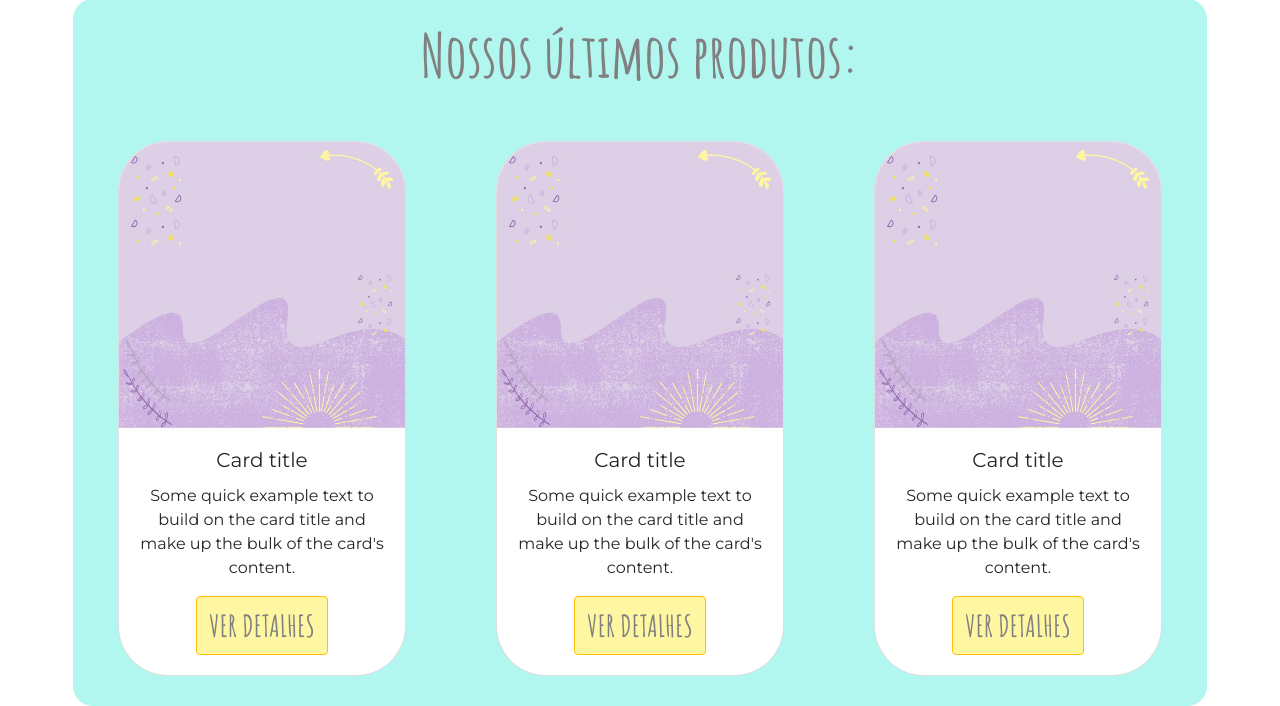
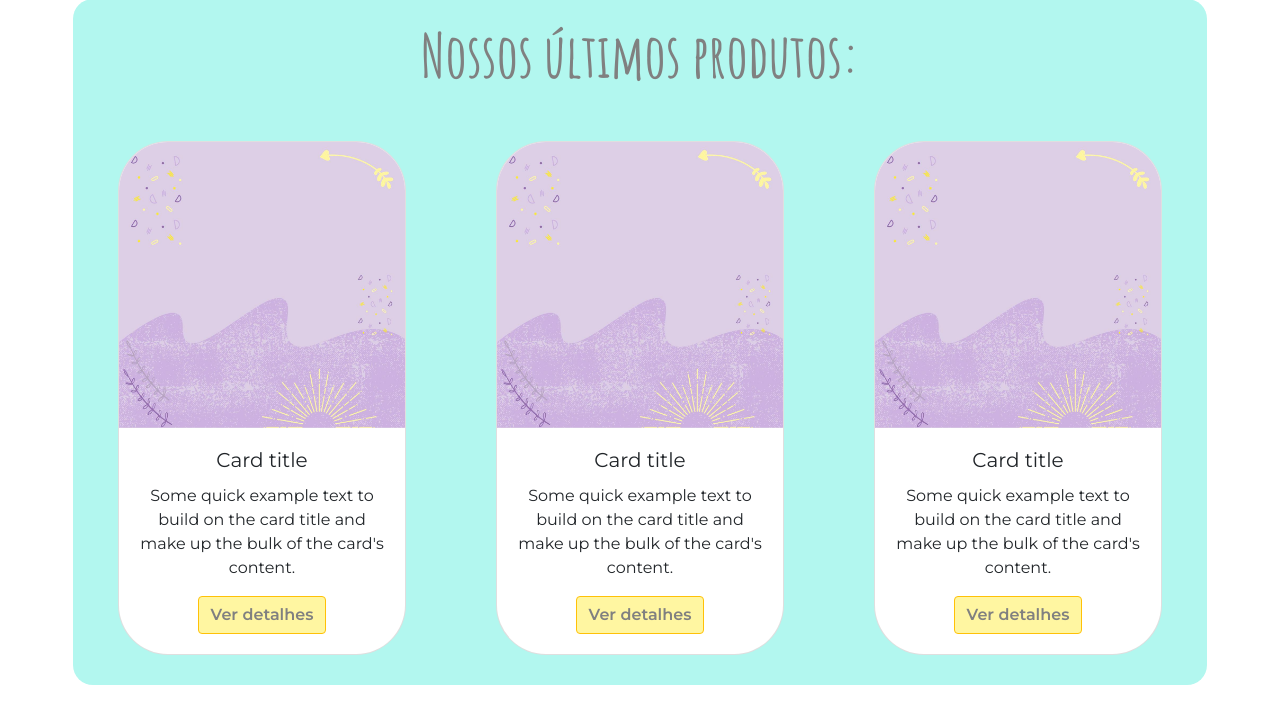
Before and after one commit to DarlanHenrique/-Equipe-2-Trainee-2020.1, a PHP site: page / in a window 1280 px wide. Shown: the part 699-1405 px from the top of the page. After the commit the page ends 1384 px from the top, so only its background shows below. Run offline with PHP 8.4, Linux system fonts and the light colour scheme.

Commit message:
Alterei a fonte do botão

```diff
--- a/css/styles.css
+++ b/css/styles.css
@@ -38,8 +38,7 @@ body{
 .botão{
 	background-color: #FFF6A1 !important;
 	color: grey !important;
-	font-family: 'Amatic SC', cursive;
-	font-size: 30px !important;
+	font-weight: 600 !important;
 }
 
 @media (max-width: 1000px){
--- a/index.html
+++ b/index.html
@@ -10,6 +10,7 @@
     <link rel="stylesheet" href="https://stackpath.bootstrapcdn.com/bootstrap/4.1.3/css/bootstrap.min.css" integrity="sha384-MCw98/SFnGE8fJT3GXwEOngsV7Zt27NXFoaoApmYm81iuXoPkFOJwJ8ERdknLPMO" crossorigin="anonymous">
     <link href="https://fonts.googleapis.com/css2?family=Amatic+SC:wght@700&display=swap" rel="stylesheet">
     <link href="https://fonts.googleapis.com/css2?family=Montserrat&display=swap" rel="stylesheet">
+    <link href="https://fonts.googleapis.com/css2?family=Montserrat:wght@600&display=swap" rel="stylesheet">
 
     <title> Da Lã - Boutique infantil</title>
   </head>
@@ -59,7 +60,7 @@
                 <div class="card-body">
                   <h5 class="card-title">Card title</h5>
                   <p class="card-text">Some quick example text to build on the card title and make up the bulk of the card's content.</p>
-                  <a href="#" class="btn btn-outline-warning botão">VER DETALHES</a>
+                  <a href="#" class="btn btn-outline-warning botão">Ver detalhes</a>
                 </div>
               </div>
             </div>
@@ -70,7 +71,7 @@
                 <div class="card-body">
                   <h5 class="card-title">Card title</h5>
                   <p class="card-text">Some quick example text to build on the card title and make up the bulk of the card's content.</p>
-                  <a href="#" class="btn btn-outline-warning botão">VER DETALHES</a>
+                  <a href="#" class="btn btn-outline-warning botão">Ver detalhes</a>
                 </div>
               </div>
             </div>
@@ -81,7 +82,7 @@
                 <div class="card-body">
                   <h5 class="card-title">Card title</h5>
                   <p class="card-text">Some quick example text to build on the card title and make up the bulk of the card's content.</p>
-                  <a href="#" class="btn btn-outline-warning botão">VER DETALHES</a>
+                  <a href="#" class="btn btn-outline-warning botão">Ver detalhes</a>
                 </div>
               </div>
             </div>
```
